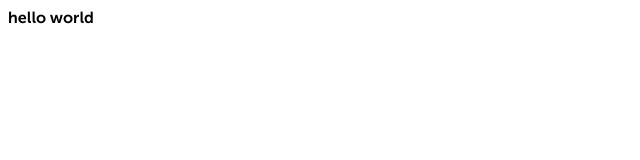
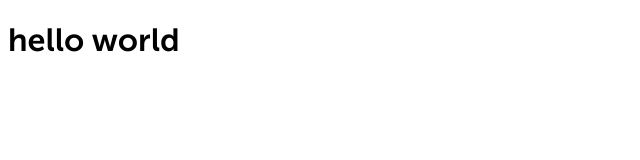
Before and after one commit to tbable/pulsometry, a website: page src/index.html in a window 1280 px wide. Shown: the whole page, without its empty margins (0-640 px from the left). Drawn offline with Linux system fonts and the light colour scheme.

Commit message:
second commit

```diff
--- a/src/index.html
+++ b/src/index.html
@@ -10,7 +10,7 @@
 </head>
 
 <body>
-	<div>hello world</div>
+	<h1>hello world</h1>
 </body>
 
 </html>
```
